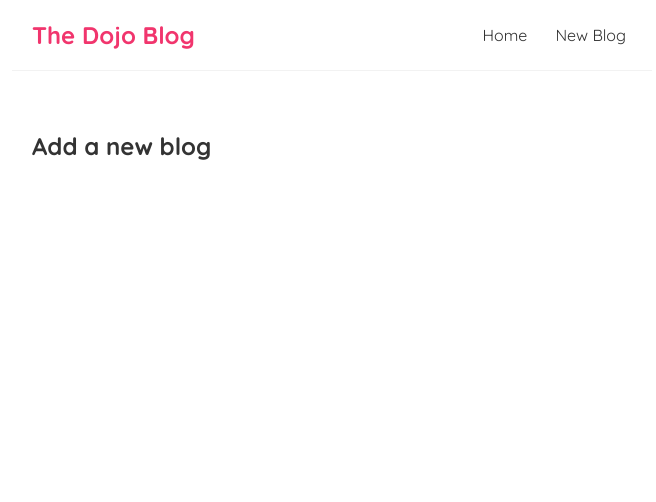
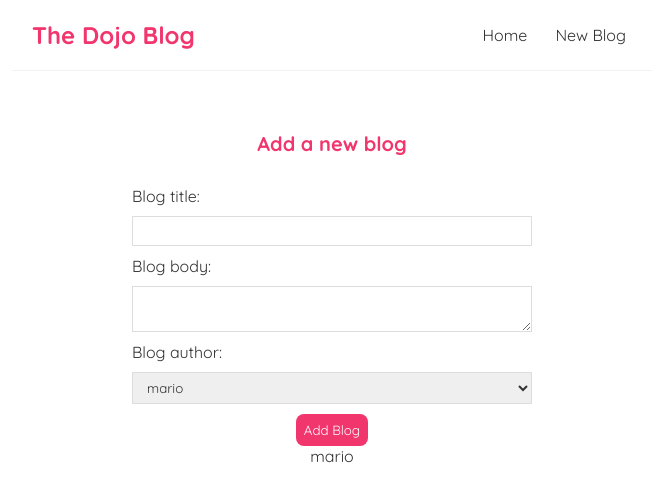
Before and after one commit to Lifguson/modern-React-tutorial, a React (Create React App) app: page /create in a window 1280 px wide. Shown: the top 502 px of the page, without its empty margins (308-964 px from the left). Built offline with nearby package versions, Linux system fonts and the light colour scheme.

Commit message:
video 27 completed

```diff
--- a/src/Create.js
+++ b/src/Create.js
@@ -1,7 +1,40 @@
+import { useState } from "react";
+
 const Create = () => {
+    const [title, setTitle] = useState('');
+    const [body, setBody] = useState('');
+    const [author, setAuthor] = useState('mario');
+
     return (
         <div className="create">
             <h2>Add a new blog</h2>
+            <form>
+                <label>Blog title:</label>
+                <input
+                    type="text"
+                    required
+                    value={title}
+                    onChange={(e) => setTitle(e.target.value)}
+                />
+                <label>Blog body:</label>
+                <textarea
+                    required
+                    value={body}
+                    onChange={(e) => setBody(e.target.value)}
+                ></textarea>
+                <label>Blog author:</label>
+                <select
+                    value={author}
+                    onChange={(e) => setAuthor(e.target.value)}
+                >
+                    <option value="mario">mario</option>
+                    <option value="yoshi">yoshi</option>
+                </select>
+                <button>Add Blog</button>
+                <p>{title}</p>
+                <p>{body}</p>
+                <p>{author}</p>
+            </form>
         </div>
      );
 }
--- a/src/index.css
+++ b/src/index.css
@@ -34,6 +34,7 @@
   padding: 20px;
 }
 
+/* blog previews/list  */
 .blog-preview{
   padding: 10px 16px;
   margin: 20px 0;
@@ -54,6 +55,7 @@
   text-decoration: none;
 }
 
+/* blog details page */
 .blog-details h2 {
   font-size: 20px;
   color: #f1356d;
@@ -62,3 +64,35 @@
 .blog-details div {
   margin: 20px 0;
 }
+
+/* create new blog form */
+.create {
+  max-width: 400px;
+  margin: 0 auto;
+  text-align: center;
+}
+.create label {
+  text-align: left;
+  display: block;
+}
+.create h2 {
+  font-size: 20px;
+  color: #f1356d;
+  margin-bottom: 30px;
+}
+.create input, .create textarea, .create select {
+  width: 100%;
+  padding: 6px 10px;
+  margin: 10px 0;
+  border: 1px solid #ddd;
+  box-sizing: border-box;
+  display: block;
+}
+.create button {
+  background: #f1356d;
+  color: #fff;
+  border: 0;
+  padding: 8px;
+  border-radius: 8px;
+  cursor: pointer;
+}
```
